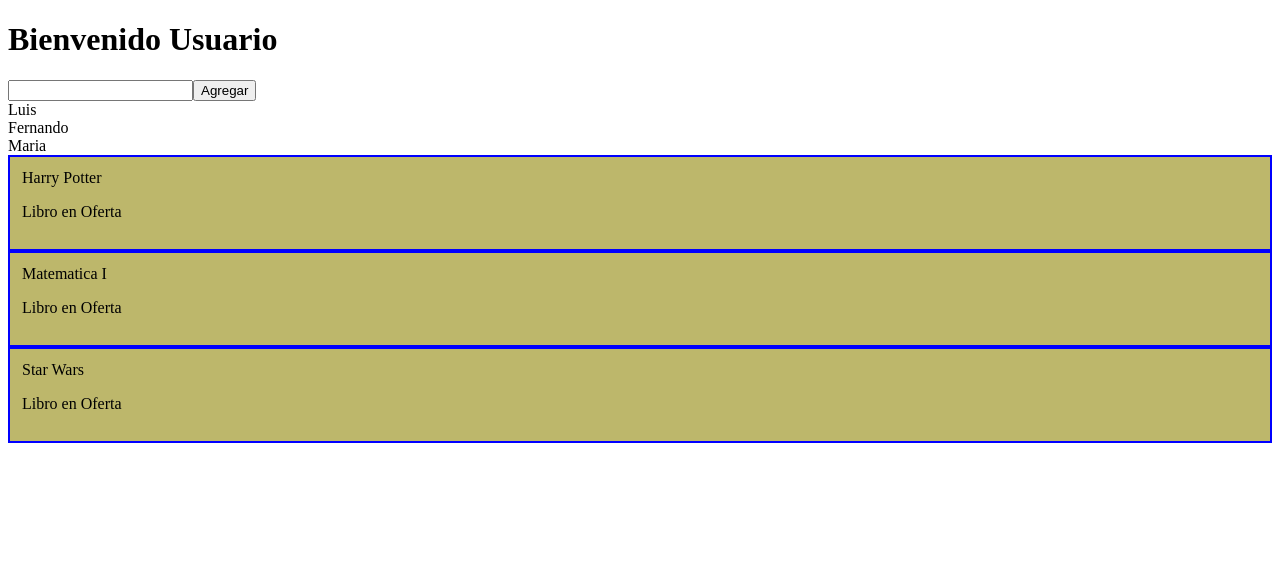
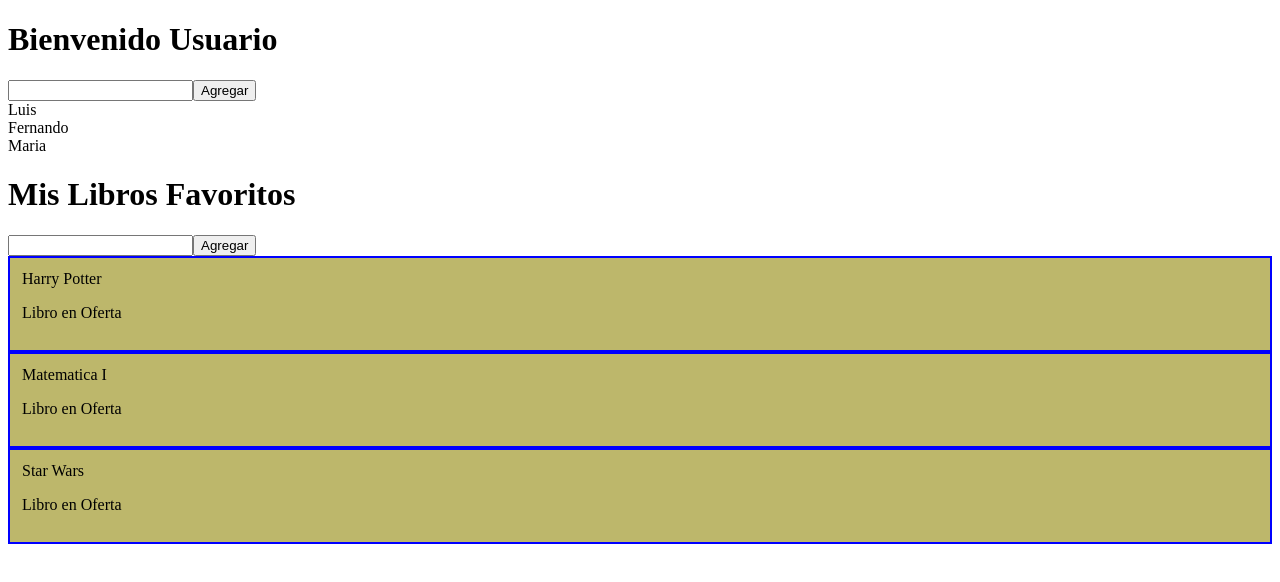
Before and after one commit to EmilianoBazanZapata/mi-web-app, an Angular app: page / in a window 1280 px wide. Shown: the top 582 px of the page. Built offline with nearby package versions, Linux system fonts and the light colour scheme.

Commit message:
Formularios en Angular

```diff
--- a/src/app/Libros/libros.component.html
+++ b/src/app/Libros/libros.component.html
@@ -1,2 +1,15 @@
-<app-libro (libroClicked)="eliminarLibro(libro)" *ngFor="let libro of libros" [tituloLibro]="libro">
+<h1>Mis Libros Favoritos</h1>
+
+<form (ngSubmit)="guardarLibro(f)" #f="ngForm">
+
+  <input type="text" name="nombreLibro" ngModel required>
+
+  <button type="submit">Agregar</button>
+</form>
+
+<app-libro
+  (libroClicked)="eliminarLibro(libro)"
+  *ngFor="let libro of libros"
+  [tituloLibro]="libro"
+>
 </app-libro>
--- a/src/app/Libros/libros.component.ts
+++ b/src/app/Libros/libros.component.ts
@@ -7,7 +7,13 @@ import { Component } from '@angular/core';
 export class LibrosComponent {
   libros = ['Harry Potter', 'Matematica I', 'Star Wars'];
 
-  eliminarLibro(libro) {
+  eliminarLibro(libro: string) {
     this.libros = this.libros.filter((p) => p !== libro);
   }
+
+  guardarLibro(f) {
+    if (f.valid) {
+      this.libros.push(f.value.nombreLibro);
+    }
+  }
 }
--- a/src/app/app.module.ts
+++ b/src/app/app.module.ts
@@ -3,8 +3,9 @@ import { BrowserModule } from '@angular/platform-browser';
 
 import { AppRoutingModule } from './app-routing.module';
 import { AppComponent } from './app.component';
+import { FormsModule } from '@angular/forms';
+
 import { UsuarioComponent } from './usuario.component';
-import { FormsModule } from '@angular/forms';
 import { LibrosComponent } from './Libros/libros.component';
 import { LibroComponent } from './Libro/libro.component';
 
```
